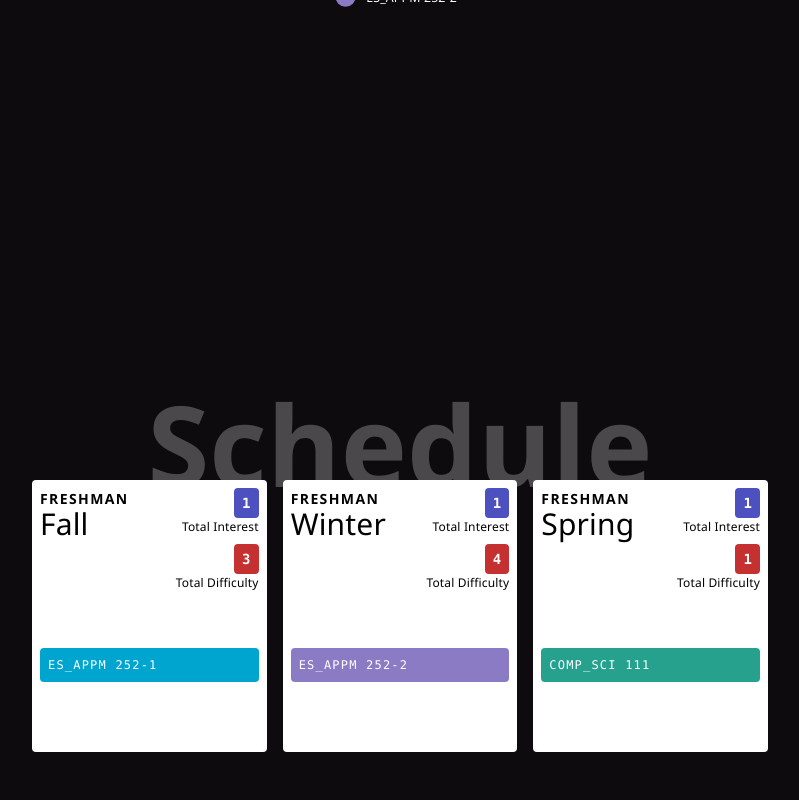
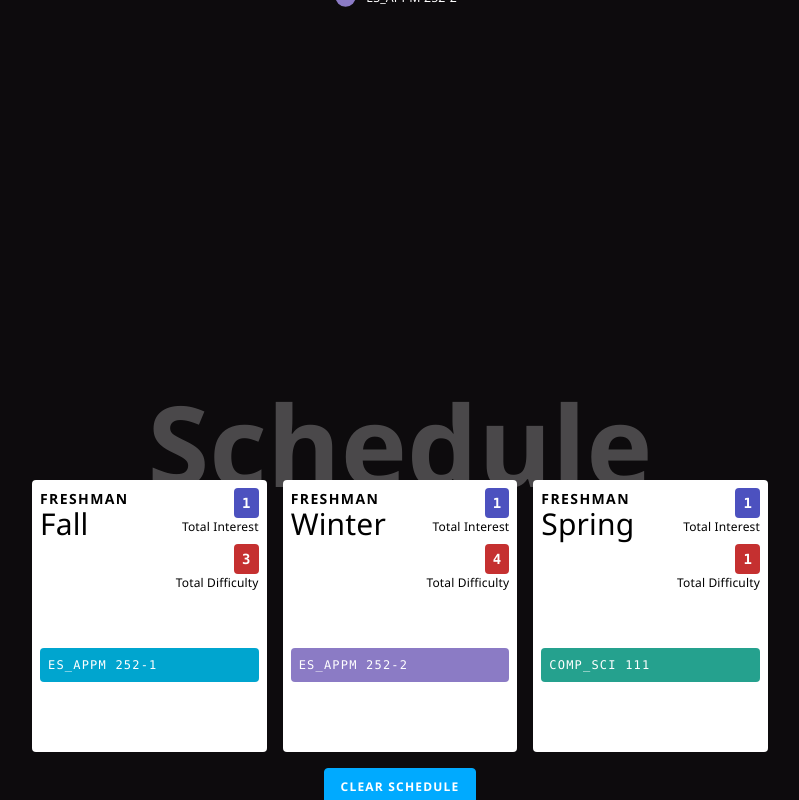
Before and after one commit to fardeemmunir/gameplan, a Next.js app: page / in a window 1280 px wide. Both pictures are taken after a click on the button "GENERATE". Shown: the part 960-1760 px from the top of the page, without its empty margins (240-1039 px from the left). Built offline with nearby package versions, Linux system fonts and the light colour scheme.

Commit message:
Add a button to clear schedules

```diff
--- a/components/Schedule.jsx
+++ b/components/Schedule.jsx
@@ -50,6 +50,15 @@ const Schedule = () => {
     });
   }
 
+  function clearSchedule() {
+    dispatch({
+      type: "UPDATE_SCHEDULE",
+      payload: {
+        updatedSchedule: {}
+      }
+    });
+  }
+
   return (
     <div className="w-full mb-10">
       <p className="text-center text-gigantic opacity-25 font-bold">Schedule</p>
@@ -62,6 +71,7 @@ const Schedule = () => {
             </button>
           </div>
         ) : (
+          <>
             <DragDropContext onDragEnd={updateSchedule}>
               <div className="flex flex-wrap -mx-2">
                 {yearsAndQuarters.map(({ year, quarter }, i) => (
@@ -76,6 +86,12 @@ const Schedule = () => {
                 ))}
               </div>
             </DragDropContext>
+            <div className="w-full flex justify-center">
+              <button className="form__submit" onClick={clearSchedule}>
+                Clear Schedule
+              </button>
+            </div>
+          </>
         )}
       </div>
     </div>
```
Lines whose indentation alone changed are shown as unchanged.
